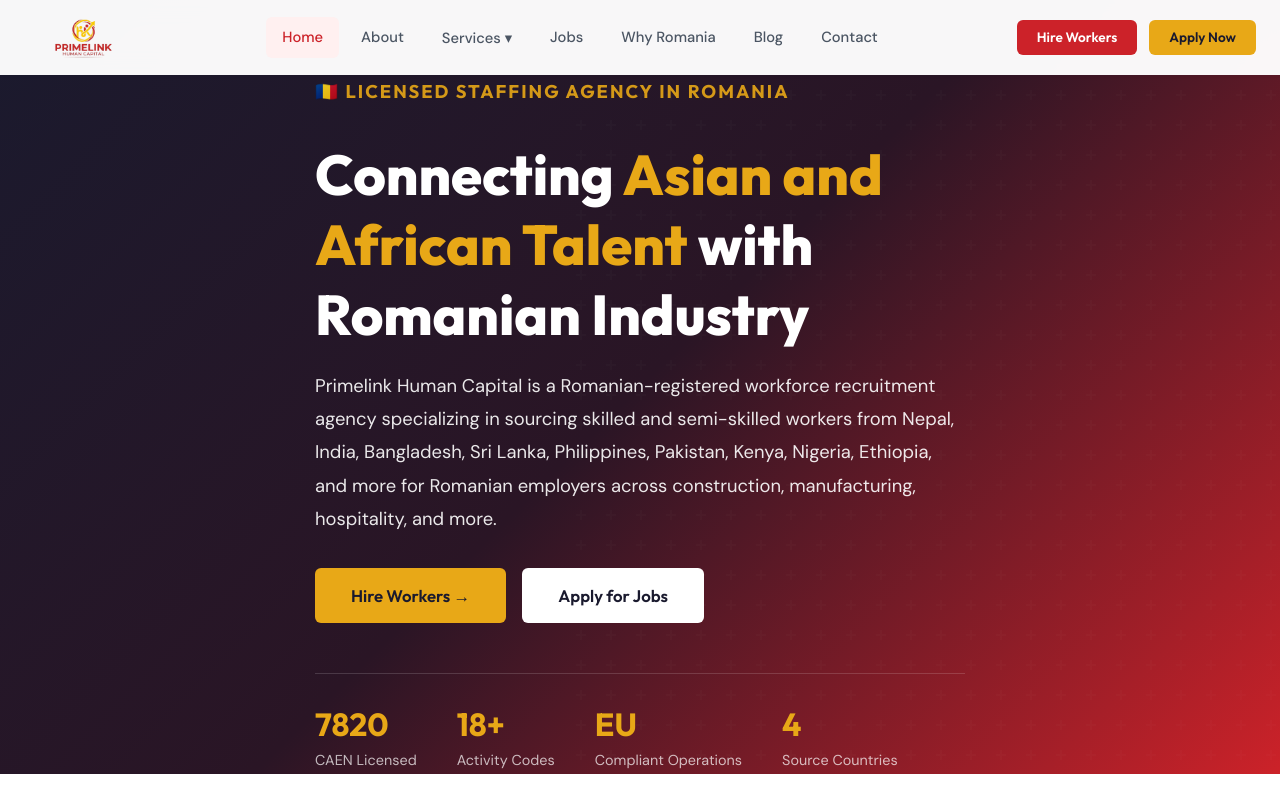
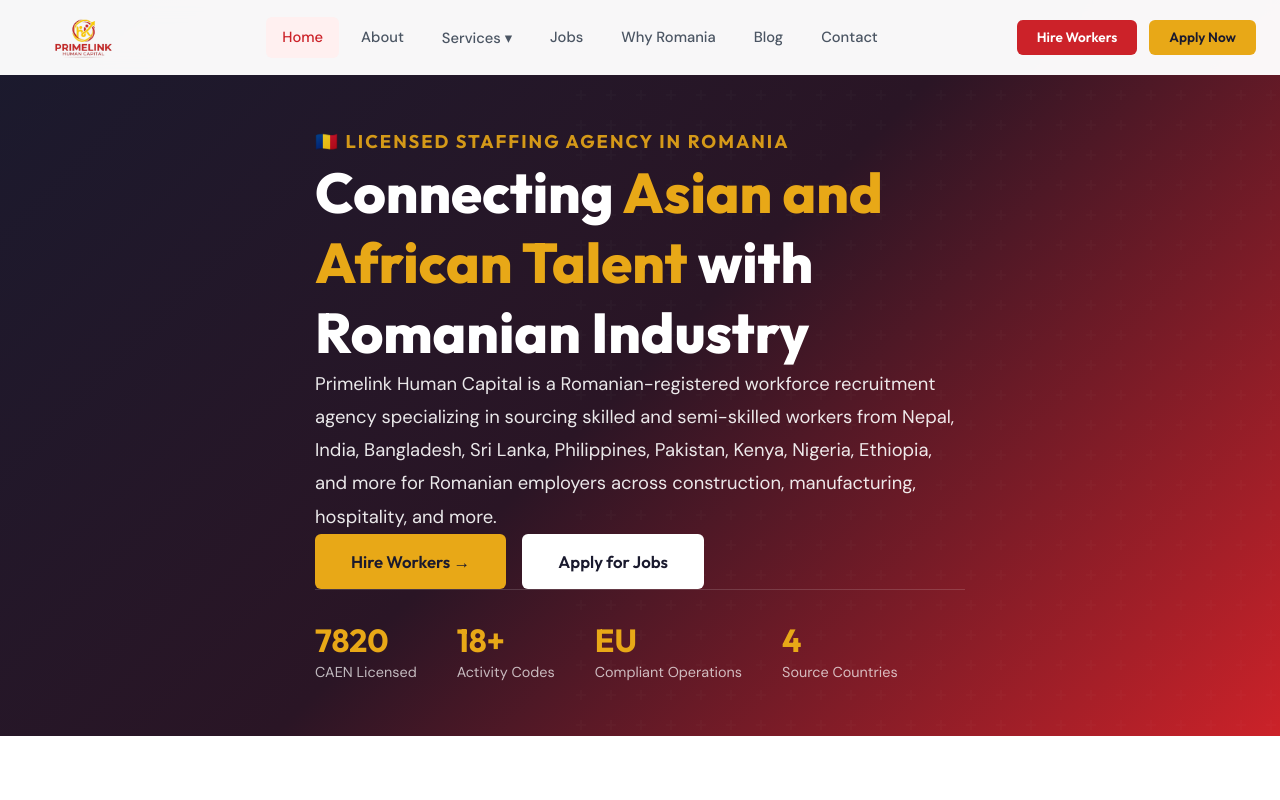
Before and after one commit to BIKASH907/PrimeLink, a Next.js app: page / in a window 1280 px wide. Shown: the top 800 px of the page. Built offline with nearby package versions, Linux system fonts and the light colour scheme.

Commit message:
fix: force zero margin edge to edge

```diff
--- a/styles/globals.css
+++ b/styles/globals.css
@@ -1096,3 +1096,11 @@
 .hero { padding-left: 0 !important; padding-right: 0 !important; margin: 0 !important; }
 .page-hero { padding-left: 0 !important; padding-right: 0 !important; margin: 0 !important; }
 @media (max-width: 768px) { .hero .container, .page-hero .container, .section-dark .container { padding: 0 20px; } }
+* { margin: 0 !important; padding: 0; box-sizing: border-box; }
+body { margin: 0 !important; padding: 0 !important; overflow-x: hidden !important; }
+.hero, .page-hero, .section, .section-sm, .section-dark, .section-gray, .section-blue { margin: 0 !important; padding-left: 0 !important; padding-right: 0 !important; width: 100vw !important; max-width: 100vw !important; }
+.hero { margin-top: 0 !important; }
+.header { border: none !important; box-shadow: none !important; margin: 0 !important; }
+main { margin: 0 !important; padding: 0 !important; overflow-x: hidden !important; }
+.container { margin-left: auto !important; margin-right: auto !important; padding-left: 40px !important; padding-right: 40px !important; }
+section { margin: 0 !important; }
```
